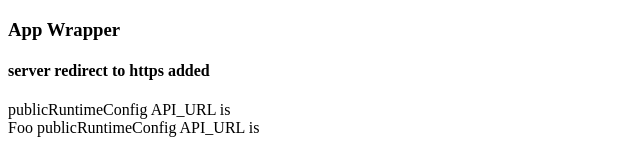
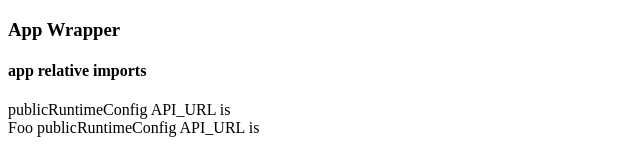
Before and after one commit to eriksecker/nextjs-runtime-envs, a Next.js app: page / in a window 1280 px wide. Shown: the top 160 px of the page, without its empty margins (0-640 px from the left). Built offline with nearby package versions, Linux system fonts and the light colour scheme.

Commit message:
Versions made no difference. Adding app relative imports to config

```diff
--- a/next.config.js
+++ b/next.config.js
@@ -1,4 +1,10 @@
+const path = require('path');
+
 module.exports = {
+	webpack(config, options) {
+		config.resolve.modules.push(path.resolve('./'));
+		return config;
+	},
 	serverRuntimeConfig: {
     API_URL: process.env.API_URL,
   },
--- a/pages/index.js
+++ b/pages/index.js
@@ -1,6 +1,6 @@
 import getConfig from 'next/config'
 
-import Foo from '../components/Foo';
+import Foo from 'components/Foo';
 
 const {
 	publicRuntimeConfig,
@@ -11,7 +11,7 @@ const { API_URL } = publicRuntimeConfig
 const Home = (props) => {
   return (
 		<div>
-			<h4>server redirect to https added</h4>
+			<h4>app relative imports</h4>
 			<div>publicRuntimeConfig API_URL is {API_URL}</div>
 			<Foo />
 		</div>
```
